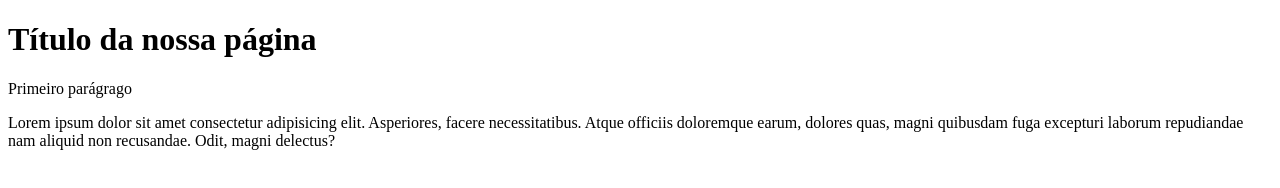
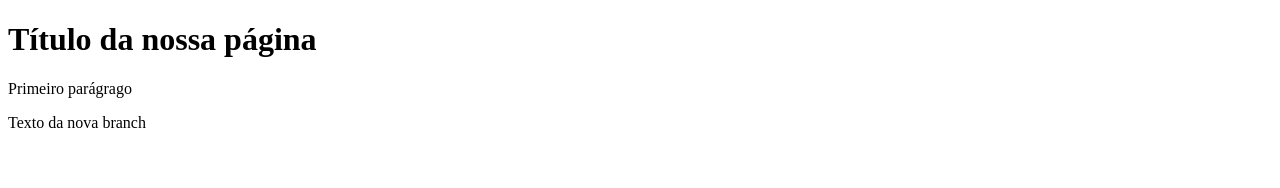
Before and after one commit to danismoreirasilva/aulalab, a plain HTML site: page index.html in a window 1280 px wide. Drawn offline with Linux system fonts and the light colour scheme.

Commit message:
atualiza a página index

```diff
--- a/index.html
+++ b/index.html
@@ -11,7 +11,7 @@
 
     <p>Primeiro parágrago</p>
 
-    <p>Lorem ipsum dolor sit amet consectetur adipisicing elit. Asperiores, facere necessitatibus. Atque officiis doloremque earum, dolores quas, magni quibusdam fuga excepturi laborum repudiandae nam aliquid non recusandae. Odit, magni delectus?</p>
+    <p>Texto da nova branch</p>
 
 </body>
 </html>
```
